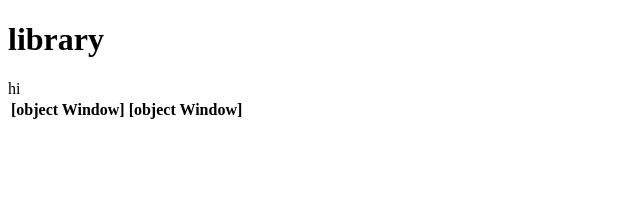
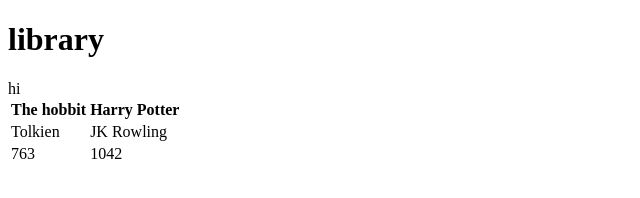
Before and after one commit to tomzy-ba/odin-library, a plain HTML site: page index.html in a window 1280 px wide. Shown: the whole page, without its empty margins (0-640 px from the left). Drawn offline with Linux system fonts and the light colour scheme.

Commit message:
book table working

```diff
--- a/index.html
+++ b/index.html
@@ -14,10 +14,10 @@
             hi
 
         </tr>
-        <tr id="book-table-author">
+        <tr id="bookTableAuthor">
 
         </tr>
-        <tr id="book-table-pages">
+        <tr id="bookTablePages">
 
         </tr>
     </table>
--- a/script.js
+++ b/script.js
@@ -14,14 +14,21 @@ function addBookToLibrary(title, author, pages) {
     myLibrary.push(newBook);
 }
 const bookTableTitle = document.querySelector("#bookTableTitle");
+const bookTableAuthor = document.querySelector("#bookTableAuthor")
+const bookTablePages = document.querySelector("#bookTablePages")
 
 function displayBooks() {
     myLibrary.forEach(book => {
         const newBookTableTitle = document.createElement("th");
-        newBookTableTitle.innerText = this;
+        newBookTableTitle.innerHTML = book.title;
         bookTableTitle.append(newBookTableTitle);
-        console.log()
 
+        const newBookTableAuthor = document.createElement("td")
+        newBookTableAuthor.innerHTML = book.author;
+        bookTableAuthor.append(newBookTableAuthor);
+        const newBookTablePages = document.createElement("td");
+        newBookTablePages.innerHTML = book.pages;
+        bookTablePages.append(newBookTablePages);
     })
 }
 
```
